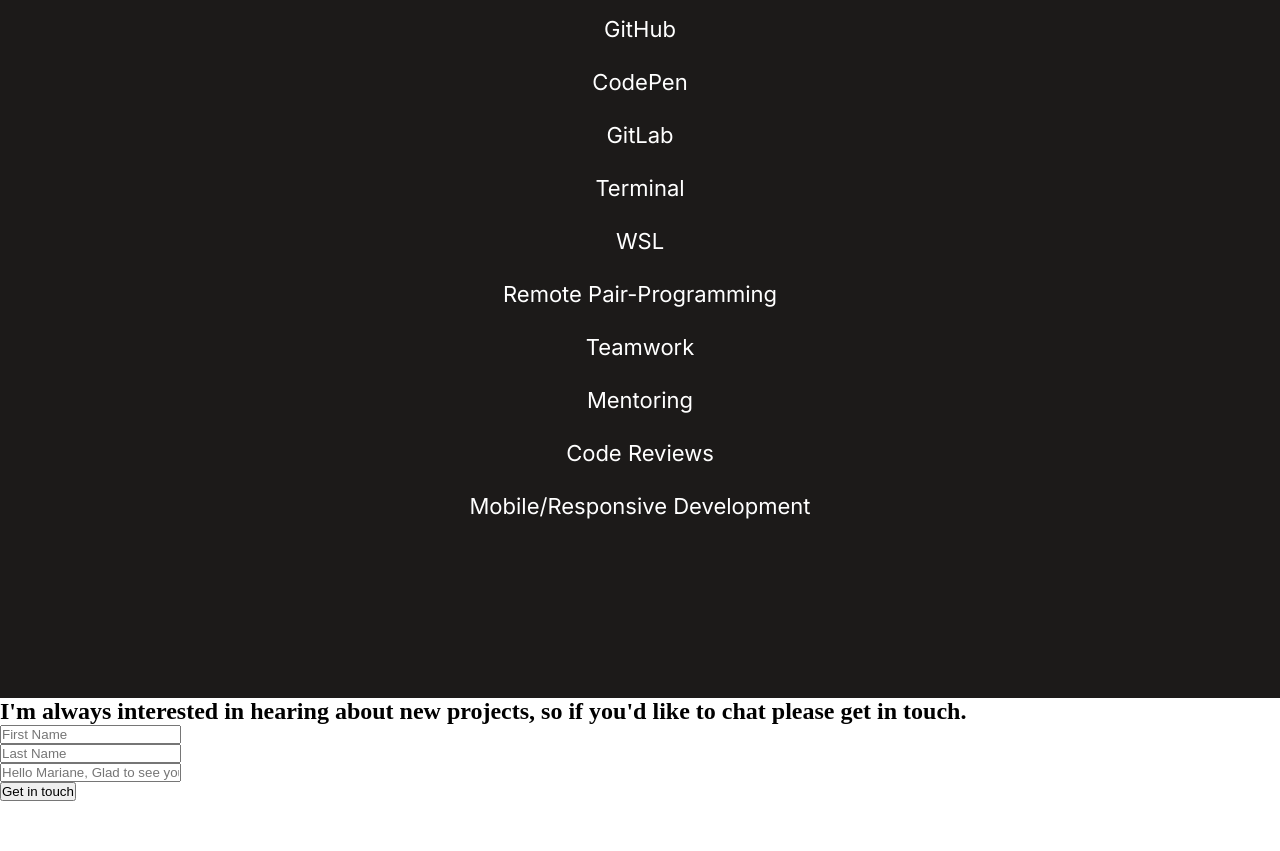
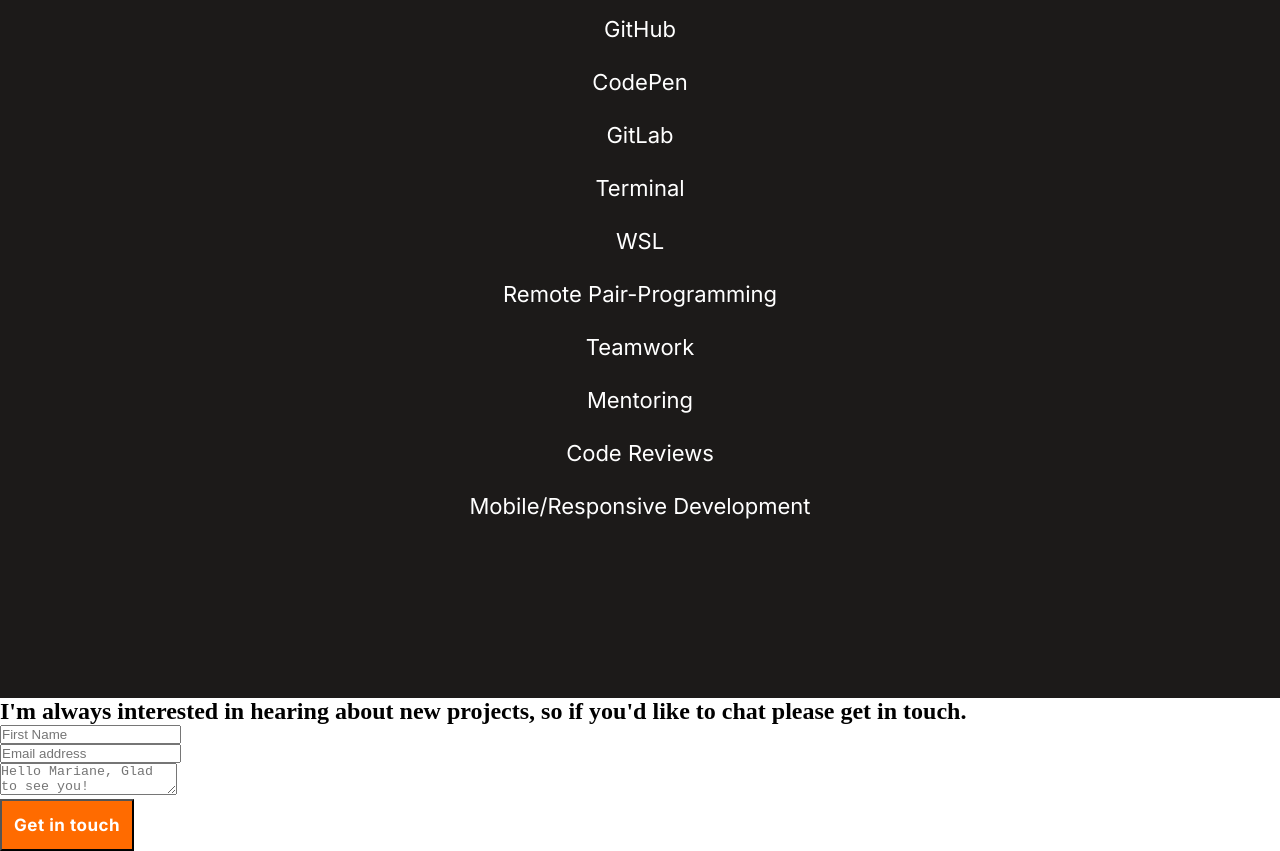
Before and after one commit to julie-ify/Contact-Form, a website: page index.html in a window 1280 px wide. Shown: the part 6009-6860 px from the top of the page. Before the commit the page ends 6810 px from the top, so only its background shows below. Drawn offline with Linux system fonts and the light colour scheme.

Commit message:
Remove last name input field

```diff
--- a/index.html
+++ b/index.html
@@ -292,16 +292,18 @@
       </div>
       <section class="contact-form-section">
         <div class="contact-form-wrap">
-          <h2 class="big-letter">
-            I'm always interested in hearing about new projects, so if you'd
-            like to chat please get in touch.
-          </h2>
+          <div class="big-letter-wrap">
+            <h2 class="big-letter">
+              I'm always interested in hearing about new projects, so if you'd
+              like to chat please get in touch.
+            </h2>
+          </div>
           <form
             action="https://formspree.io/f/mrgraejl"
             method="Post"
             class="contact-form"
           >
-            <div>
+            <div class="name-input">
               <input
                 type="text"
                 name="first_name"
@@ -311,22 +313,17 @@
             </div>
             <div>
               <input
-                type="text"
-                name="last_name"
-                id="last_name"
-                placeholder="Last Name"
+                type="email"
+                name="email"
+                id="email"
+                placeholder="Email address"
               />
             </div>
             <div>
-              <input
-                type="email"
-                name="email"
-                id="email"
-                placeholder="Hello Mariane, Glad to see you!"
-              />
+              <textarea name="msg" id="msg" class="input-msg" placeholder="Hello Mariane, Glad to see you!"></textarea>
             </div>
             <div>
-              <button class="form-btn">Get in touch</button>
+              <button class="link" id="form-btn">Get in touch</button>
             </div>
           </form>
         </div>
```
